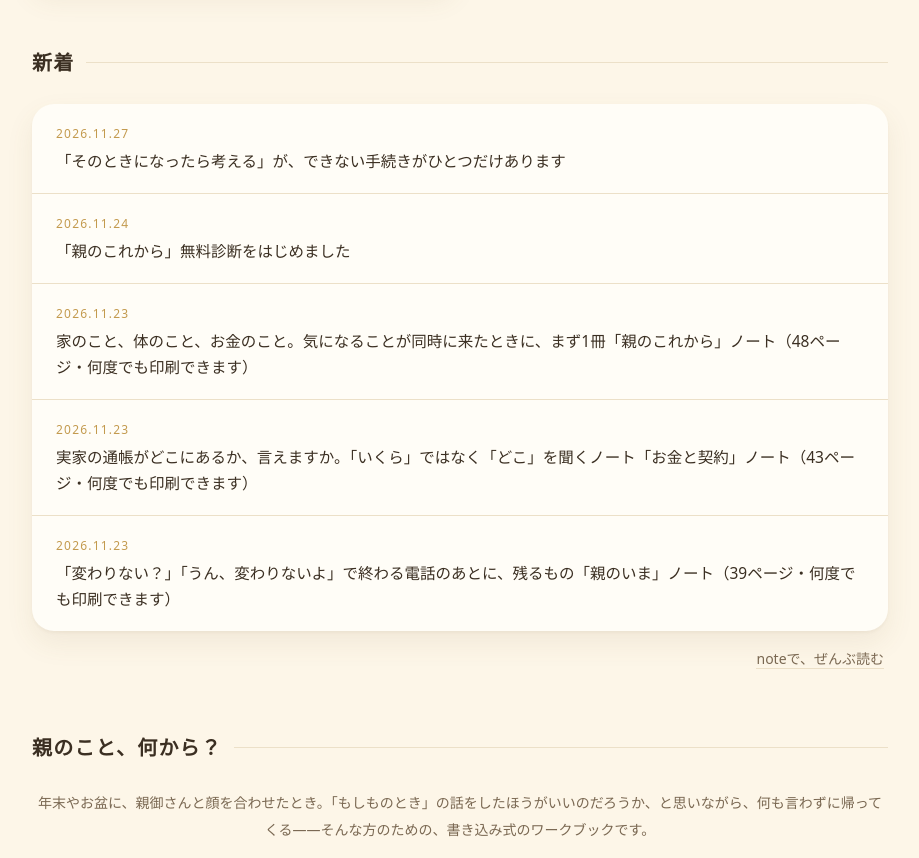
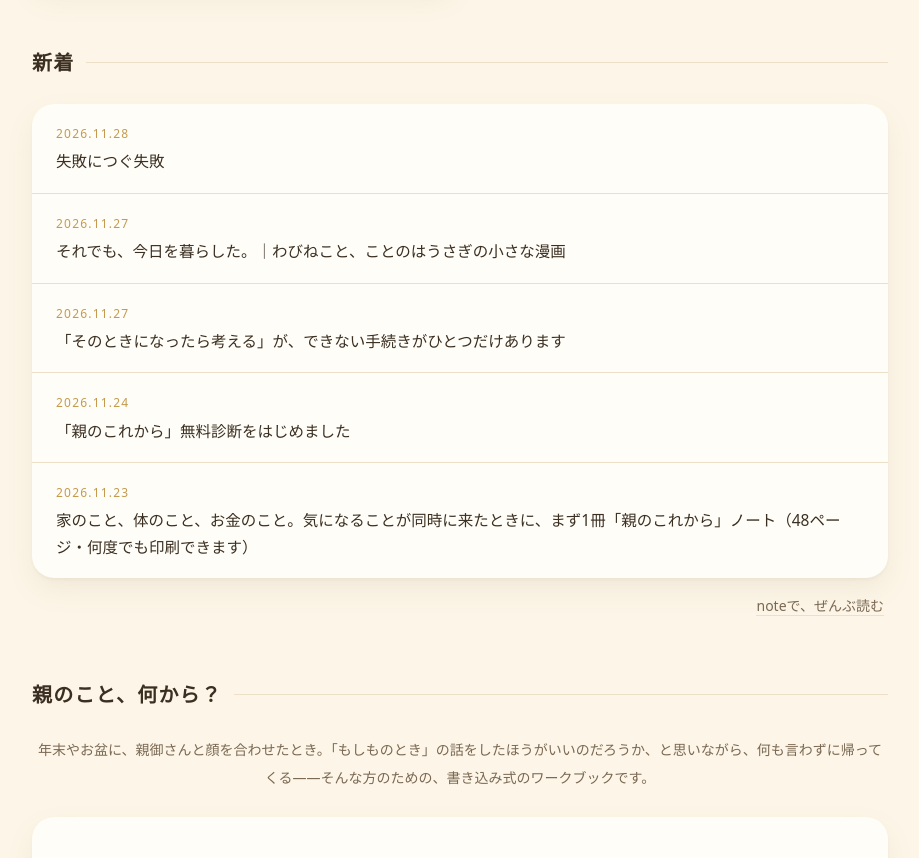
Before and after one commit to jkurodajk-crypto/cotonoha, a plain HTML site: page index.html in a window 1280 px wide. Shown: the part 1808-2666 px from the top of the page, without its empty margins (180-1099 px from the left). Drawn offline with Linux system fonts and the light colour scheme.

Commit message:
新着をnoteから更新

```diff
--- a/index.html
+++ b/index.html
@@ -223,6 +223,12 @@
     <h2>新着</h2>
     <div class="news">
 <!--NEWS_START-->
+      <a href="https://note.com/cotonoha_usagi/n/n4d38139d3b75" target="_blank" rel="noopener">
+        <span class="dt">2026.11.28</span>
+        <span class="ti">失敗につぐ失敗</span></a>
+      <a href="https://note.com/cotonoha_usagi/n/nbaa465b8a564" target="_blank" rel="noopener">
+        <span class="dt">2026.11.27</span>
+        <span class="ti">それでも、今日を暮らした。｜わびねこと、ことのはうさぎの小さな漫画</span></a>
       <a href="https://note.com/cotonoha_usagi/n/n0a272d2bfd86" target="_blank" rel="noopener">
         <span class="dt">2026.11.27</span>
         <span class="ti">「そのときになったら考える」が、できない手続きがひとつだけあります</span></a>
@@ -232,12 +238,6 @@
       <a href="https://note.com/cotonoha_usagi/n/na7e1cf9f0ad0" target="_blank" rel="noopener">
         <span class="dt">2026.11.23</span>
         <span class="ti">家のこと、体のこと、お金のこと。気になることが同時に来たときに、まず1冊「親のこれから」ノート（48ページ・何度でも印刷できます）</span></a>
-      <a href="https://note.com/cotonoha_usagi/n/n11027ae1082e" target="_blank" rel="noopener">
-        <span class="dt">2026.11.23</span>
-        <span class="ti">実家の通帳がどこにあるか、言えますか。「いくら」ではなく「どこ」を聞くノート「お金と契約」ノート（43ページ・何度でも印刷できます）</span></a>
-      <a href="https://note.com/cotonoha_usagi/n/n52091092b00d" target="_blank" rel="noopener">
-        <span class="dt">2026.11.23</span>
-        <span class="ti">「変わりない？」「うん、変わりないよ」で終わる電話のあとに、残るもの「親のいま」ノート（39ページ・何度でも印刷できます）</span></a>
 <!--NEWS_END-->
     </div>
     <p class="newsmore"><a href="https://note.com/cotonoha_usagi" target="_blank" rel="noopener">noteで、ぜんぶ読む</a></p>
```
